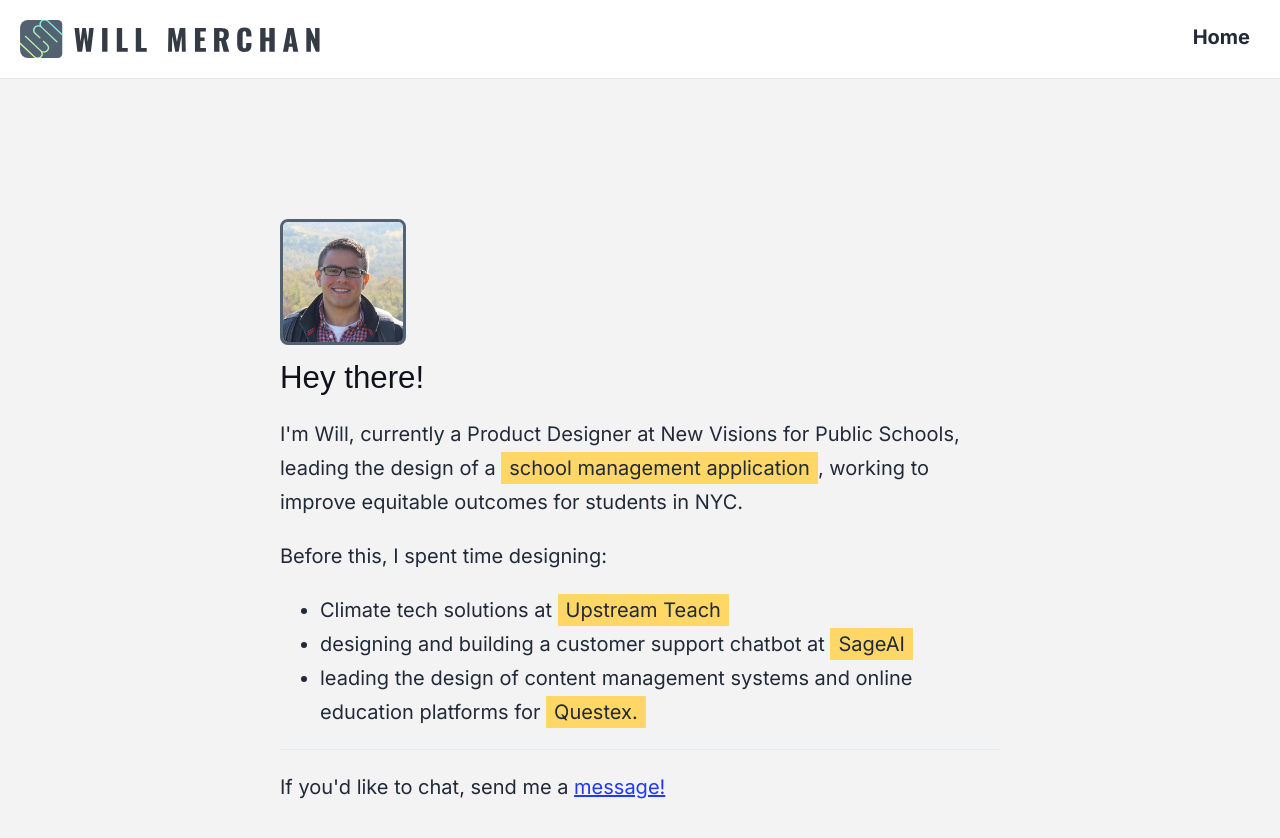
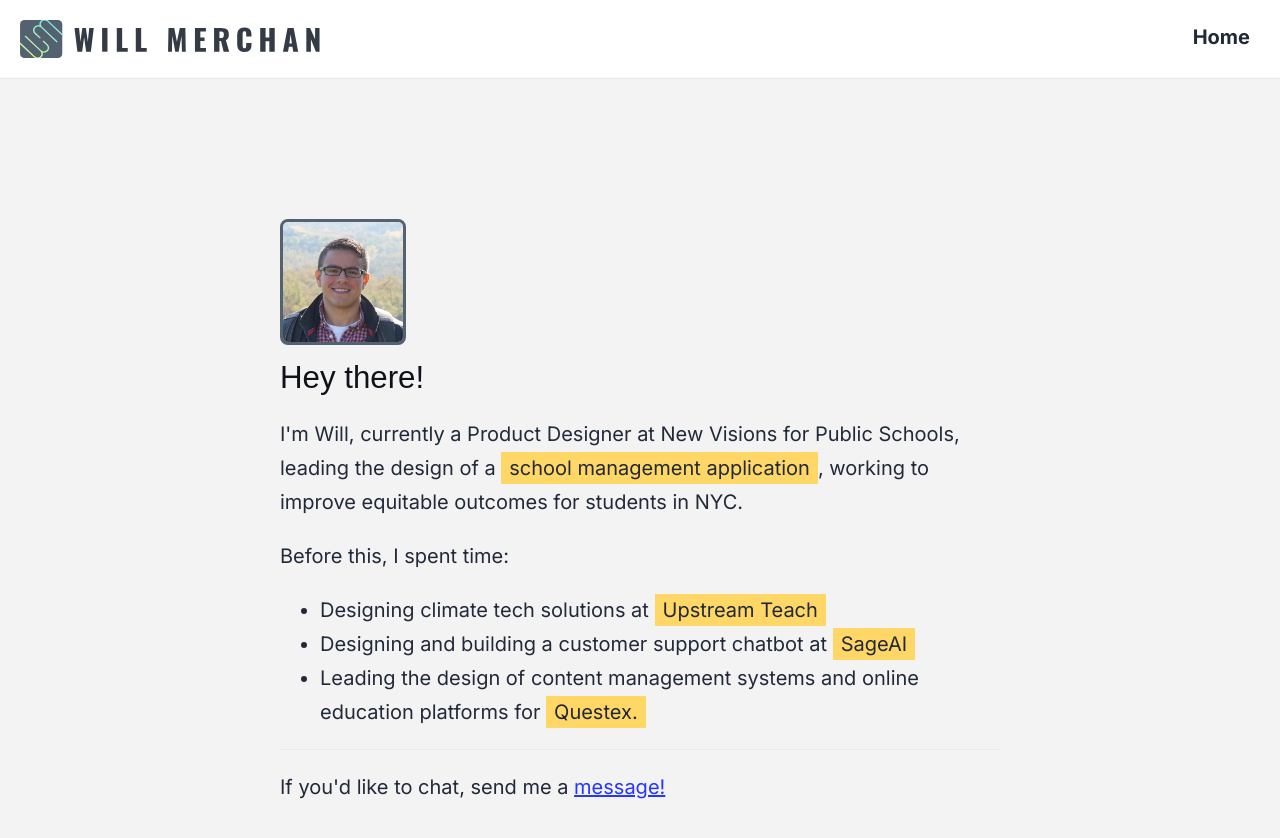
Before and after one commit to wmerc/wmerch, an Astro site: page / in a window 1280 px wide. Built offline with nearby package versions, Linux system fonts and the light colour scheme; Astro itself is replaced by a stand-in of ours; a web font is replaced by a local one.

Commit message:
update copy

```diff
--- a/src/components/Header.astro
+++ b/src/components/Header.astro
@@ -49,7 +49,7 @@
 		display: flex;
 	}
 	.wordmark {
-		border-radius: none;
+		border-radius: unset;
 		width: 300px;
 	}
 
--- a/src/pages/index.astro
+++ b/src/pages/index.astro
@@ -18,11 +18,11 @@
 				I'm Will, currently a Product Designer at New Visions for Public Schools, leading the design of a <a class="highlight" href="https://portal.newvisions.org/">school management application</a>, working to improve equitable outcomes for students in NYC.
 			</p>
 			<p>
-				Before this, I spent time designing:
+				Before this, I spent time:
 				<ul>
-					<li>Climate tech solutions at <a class="highlight" href="https://www.upstream.tech/">Upstream Teach</a></li>
-					<li>designing and building a customer support chatbot</em> at <a href="https://www.producthunt.com/products/sage-talk" class="highlight">SageAI</a></li>
-					<li>leading the design of content management systems and online education platforms for <a href="https://questex.com/" class="highlight">Questex.</a></li>
+					<li>Designing climate tech solutions at <a class="highlight" href="https://www.upstream.tech/">Upstream Teach</a></li>
+					<li>Designing and building a customer support chatbot</em> at <a href="https://www.producthunt.com/products/sage-talk" class="highlight">SageAI</a></li>
+					<li>Leading the design of content management systems and online education platforms for <a href="https://questex.com/" class="highlight">Questex.</a></li>
 					</ul>
 			</p>
 			<hr/>
```
